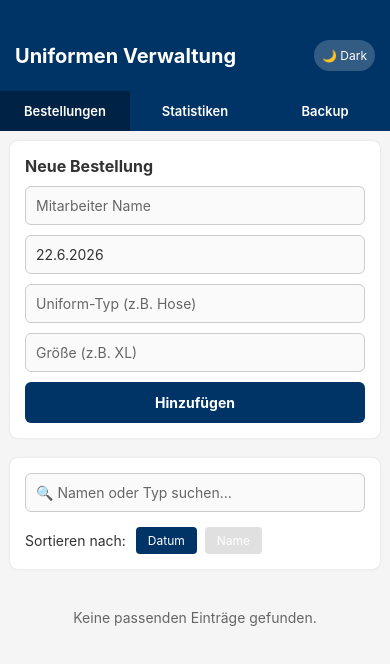
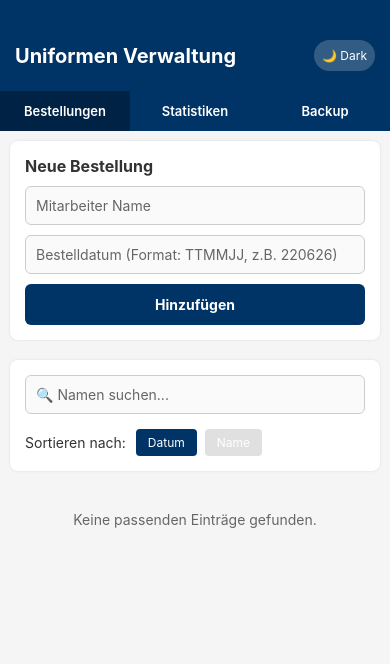
Before and after one commit to ozgur-glitch/Uniformbestellungen, a React Native app: screen / in a window 390 px wide. Shown: the top 664 px of the page. Built offline with nearby package versions, Linux system fonts and the light colour scheme.

Commit message:
Update App.js

```diff
--- a/App.js
+++ b/App.js
@@ -9,19 +9,18 @@ import {
   SafeAreaView,
   Alert,
   Keyboard,
-  ScrollView
+  ScrollView,
+  StatusBar
 } from 'react-native';
 import AsyncStorage from '@react-native-async-storage/async-storage';
-import { StatusBar } from 'expo-status-bar';
 
 const STORAGE_KEY = '@uniform_orders_key';
 
 export default function App() {
   // Formular-States
   const [name, setName] = useState('');
-  const [date, setDate] = useState(new Date().toLocaleDateString('de-DE'));
-  const [type, setType] = useState('');
-  const [size, setSize] = useState('');
+  const [dateInput, setDateInput] = useState(''); // Startet immer komplett leer
+  const [editingId, setEditingId] = useState(null); // ID der Bestellung, die bearbeitet wird
 
   // App-Daten-States
   const [orders, setOrders] = useState([]);
@@ -49,35 +48,78 @@ export default function App() {
     }
   };
 
+  // Hilfsfunktion zur Umwandlung von TTMMJJ in TT.MM.JJJJ
+  const formatDisplayDate = (input) => {
+    const cleaned = input.replace(/\D/g, '');
+    if (cleaned.length !== 6) return input;
+
+    const day = cleaned.substring(0, 2);
+    const month = cleaned.substring(2, 4);
+    const yearShort = cleaned.substring(4, 6);
+
+    const yearCurrentShort = new Date().getFullYear() % 100;
+    const century = parseInt(yearShort) <= yearCurrentShort + 10 ? '20' : '19';
+
+    return `${day}.${month}.${century}${yearShort}`;
+  };
+
   const saveOrder = async () => {
-    if (!name.trim() || !date.trim() || !type.trim() || !size.trim()) {
+    if (!name.trim() || !dateInput.trim()) {
       Alert.alert('Fehler', 'Bitte fülle alle Felder aus.');
       return;
     }
 
+    if (dateInput.replace(/\D/g, '').length !== 6) {
+      Alert.alert('Fehler', 'Das Datum muss im Format TTMMJJ eingegeben werden (z.B. 220626).');
+      return;
+    }
+
+    const formattedDate = formatDisplayDate(dateInput);
+
+    let updatedOrders;
+
+    if (editingId) {
+      updatedOrders = orders.map(order => {
+        if (order.id === editingId) {
+          return { ...order, name: name.trim(), date: formattedDate };
+        }
+        return order;
+      });
+      setEditingId(null);
+    } else {
       const newOrder = {
         id: Date.now().toString(),
         name: name.trim(),
-      date: date.trim(),
-      type: type.trim(),
-      size: size.trim()
+        date: formattedDate
       };
-
-    const updatedOrders = [newOrder, ...orders];
+      updatedOrders = [newOrder, ...orders];
+    }
 
     try {
       await AsyncStorage.setItem(STORAGE_KEY, JSON.stringify(updatedOrders));
       setOrders(updatedOrders);
 
-      // Reset Form (Datum bleibt für schnelle Folgebuchungen stehen)
       setName('');
-      setType('');
-      setSize('');
+      setDateInput(''); // Leert das Datumsfeld nach dem Speichern wieder
       Keyboard.dismiss();
-      Alert.alert('Erfolg', 'Bestellung wurde registriert!');
+      Alert.alert('Erfolg', editingId ? 'Bestellung aktualisiert!' : 'Bestellung wurde registriert!');
     } catch (error) {
       Alert.alert('Fehler', 'Speichern fehlgeschlagen.');
     }
+  };
+
+  const startEditOrder = (order) => {
+    setName(order.name);
+    const rawDate = order.date.replace(/\./g, '');
+    if (rawDate.length === 8) {
+      const dd = rawDate.substring(0, 2);
+      const mm = rawDate.substring(2, 4);
+      const yy = rawDate.substring(6, 8);
+      setDateInput(`${dd}${mm}${yy}`);
+    } else {
+      setDateInput(rawDate);
+    }
+    setEditingId(order.id);
   };
 
   const deleteOrder = async (id) => {
@@ -85,12 +127,17 @@ export default function App() {
     try {
       await AsyncStorage.setItem(STORAGE_KEY, JSON.stringify(filteredOrders));
       setOrders(filteredOrders);
+      if (editingId === id) {
+        setEditingId(null);
+        setName('');
+        setDateInput('');
+      }
     } catch (error) {
       Alert.alert('Fehler', 'Löschen fehlgeschlagen.');
     }
   };
 
-  // --- BACKUP FUNKTIONEN (Ohne Clipboard-Automatik) ---
+  // --- BACKUP FUNKTIONEN ---
   const generateBackupString = () => {
     if (orders.length === 0) {
       Alert.alert('Hinweis', 'Keine Daten zum Exportieren vorhanden.');
@@ -143,14 +190,12 @@ export default function App() {
   // --- FILTER & SORTIERUNG BESTELLUNGEN ---
   const getFilteredAndSortedOrders = () => {
     let result = orders.filter(order =>
-      order.name.toLowerCase().includes(searchQuery.toLowerCase()) ||
-      order.type.toLowerCase().includes(searchQuery.toLowerCase())
+      order.name.toLowerCase().includes(searchQuery.toLowerCase())
     );
 
     if (orderSortField === 'name') {
       return result.sort((a, b) => a.name.localeCompare(b.name));
     } else {
-      // Sortierung nach Datum (Neueste zuerst)
       return result.sort((a, b) => b.date.localeCompare(a.date));
     }
   };
@@ -164,14 +209,15 @@ export default function App() {
     inputBg: darkMode ? '#2d2d2d' : '#fafafa',
     inputBorder: darkMode ? '#444444' : '#cccccc',
     headerBg: darkMode ? '#1a1a1a' : '#003366',
-    navBtnActive: darkMode ? '#444444' : '#002244'
+    navBtnActive: darkMode ? '#444444' : '#002244',
+    statNumber: darkMode ? '#3b82f6' : '#003366' // Dynamische Farbe für besseren Darkmode-Kontrast
   };
 
   return (
     <SafeAreaView style={[styles.container, { backgroundColor: theme.bg }]}>
-      <StatusBar style={darkMode ? 'light' : 'dark'} />
+      <StatusBar barStyle={darkMode ? 'light-content' : 'dark-content'} backgroundColor={theme.headerBg} />
 
-      {/* Header mit Darkmode Schalter */}
+      {/* Header */}
       <View style={[styles.header, { backgroundColor: theme.headerBg }]}>
         <Text style={styles.headerTitle}>Uniformen Verwaltung</Text>
         <TouchableOpacity
@@ -186,7 +232,7 @@ export default function App() {
       <View style={styles.tabBar}>
         <TouchableOpacity
           style={[styles.tab, activeTab === 'orders' && { backgroundColor: theme.navBtnActive }]}
-          onPress={() => setActiveTab('orders')}
+          onPress={() => { setActiveTab('orders'); }}
         >
           <Text style={styles.tabText}>Bestellungen</Text>
         </TouchableOpacity>
@@ -213,7 +259,9 @@ export default function App() {
             <View>
               {/* Formular */}
               <View style={[styles.card, { backgroundColor: theme.card }]}>
-                <Text style={[styles.sectionTitle, { color: theme.text }]}>Neue Bestellung</Text>
+                <Text style={[styles.sectionTitle, { color: theme.text }]}>
+                  {editingId ? 'Bestellung bearbeiten' : 'Neue Bestellung'}
+                </Text>
                 <TextInput
                   style={[styles.input, { backgroundColor: theme.inputBg, borderColor: theme.inputBorder, color: theme.text }]}
                   placeholder="Mitarbeiter Name"
@@ -223,35 +271,33 @@ export default function App() {
                 />
                 <TextInput
                   style={[styles.input, { backgroundColor: theme.inputBg, borderColor: theme.inputBorder, color: theme.text }]}
-                  placeholder="Bestelldatum (z.B. 22.06.2026)"
+                  placeholder="Bestelldatum (Format: TTMMJJ, z.B. 220626)"
                   placeholderTextColor={theme.subText}
-                  value={date}
-                  onChangeText={setDate}
+                  keyboardType="numeric"
+                  maxLength={6}
+                  value={dateInput}
+                  onChangeText={setDateInput}
                 />
-                <TextInput
-                  style={[styles.input, { backgroundColor: theme.inputBg, borderColor: theme.inputBorder, color: theme.text }]}
-                  placeholder="Uniform-Typ (z.B. Hose)"
-                  placeholderTextColor={theme.subText}
-                  value={type}
-                  onChangeText={setType}
-                />
-                <TextInput
-                  style={[styles.input, { backgroundColor: theme.inputBg, borderColor: theme.inputBorder, color: theme.text }]}
-                  placeholder="Größe (z.B. XL)"
-                  placeholderTextColor={theme.subText}
-                  value={size}
-                  onChangeText={setSize}
-                />
-                <TouchableOpacity style={styles.button} onPress={saveOrder}>
-                  <Text style={styles.buttonText}>Hinzufügen</Text>
+                <View style={{ flexDirection: 'row', gap: 10 }}>
+                  <TouchableOpacity style={[styles.button, { flex: 1 }]} onPress={saveOrder}>
+                    <Text style={styles.buttonText}>{editingId ? 'Speichern' : 'Hinzufügen'}</Text>
                   </TouchableOpacity>
+                  {editingId && (
+                    <TouchableOpacity
+                      style={[styles.button, { backgroundColor: '#6c757d' }]}
+                      onPress={() => { setEditingId(null); setName(''); setDateInput(''); }}
+                    >
+                      <Text style={styles.buttonText}>Abbrechen</Text>
+                    </TouchableOpacity>
+                  )}
+                </View>
               </View>
 
               {/* Suche und Sortierung */}
               <View style={[styles.card, { backgroundColor: theme.card }]}>
                 <TextInput
                   style={[styles.input, { backgroundColor: theme.inputBg, borderColor: theme.inputBorder, color: theme.text }]}
-                  placeholder="🔍 Namen oder Typ suchen..."
+                  placeholder="🔍 Namen suchen..."
                   placeholderTextColor={theme.subText}
                   value={searchQuery}
                   onChangeText={setSearchQuery}
@@ -278,12 +324,16 @@ export default function App() {
             <View style={[styles.orderCard, { backgroundColor: theme.card }]}>
               <View style={{ flex: 1 }}>
                 <Text style={[styles.orderTextBold, { color: theme.text }]}>{item.name}</Text>
-                <Text style={[styles.orderText, { color: theme.subText }]}>{item.type} (Gr. {item.size})</Text>
                 <Text style={[styles.dateText, { color: theme.subText }]}>Datum: {item.date}</Text>
               </View>
+              <View style={{ flexDirection: 'row', gap: 8 }}>
+                <TouchableOpacity style={styles.editButton} onPress={() => startEditOrder(item)}>
+                  <Text style={styles.editButtonText}>✏️</Text>
+                </TouchableOpacity>
                 <TouchableOpacity style={styles.deleteButton} onPress={() => deleteOrder(item.id)}>
                   <Text style={styles.deleteButtonText}>X</Text>
                 </TouchableOpacity>
+              </View>
             </View>
           )}
           ListEmptyComponent={
@@ -317,10 +367,14 @@ export default function App() {
             data={getStatistics()}
             keyExtractor={(item) => item.name}
             renderItem={({ item }) => (
-              <View style={[styles.orderCard, { backgroundColor: theme.card }]}>
-                <Text style={[styles.orderTextBold, { color: theme.text }]}>{item.name}</Text>
-                <Text style={[styles.orderTextBold, { color: '#003366', fontWeight: 'bold' }]}>
-                  {item.count} {item.count === 1 ? 'Bestellung' : 'Bestellungen'}
+              <View style={[styles.orderCard, { backgroundColor: theme.card, flexDirection: 'row' }]}>
+                {/* Name links fixiert */}
+                <Text style={[styles.orderTextBold, { color: theme.text, flex: 1 }]} numberOfLines={1}>
+                  {item.name}
+                </Text>
+                {/* Dynamische Farbanpassung für perfekten Darkmode-Kontrast */}
+                <Text style={[styles.orderTextBold, { color: theme.statNumber, fontWeight: 'bold', width: 60, textAlign: 'right' }]}>
+                  {item.count}
                 </Text>
               </View>
             )}
@@ -471,8 +525,19 @@ const styles = StyleSheet.create({
     marginTop: 2,
   },
   dateText: {
-    fontSize: 11,
+    fontSize: 12,
     marginTop: 4,
+  },
+  editButton: {
+    backgroundColor: '#ffc107',
+    width: 30,
+    height: 30,
+    borderRadius: 15,
+    justifyContent: 'center',
+    alignItems: 'center',
+  },
+  editButtonText: {
+    fontSize: 14,
   },
   deleteButton: {
     backgroundColor: '#dc3545',
```
Lines whose indentation alone changed are shown as unchanged.
